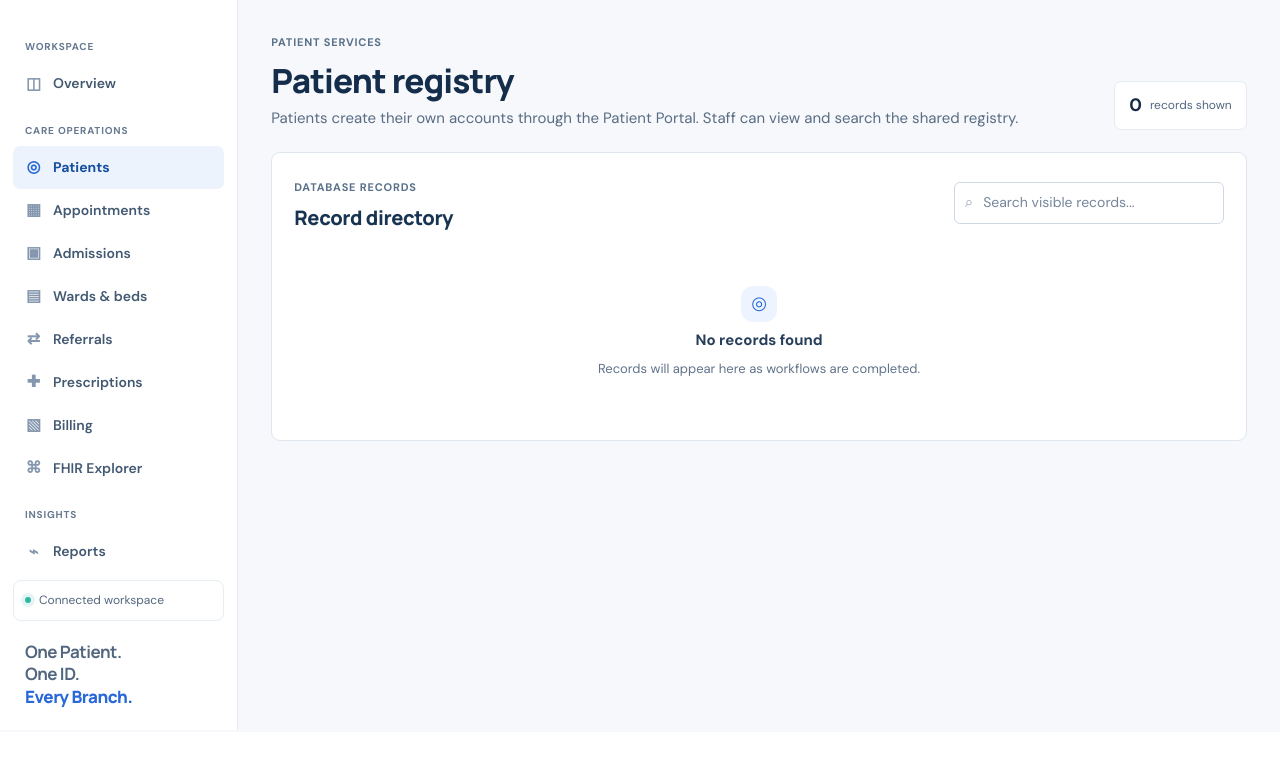
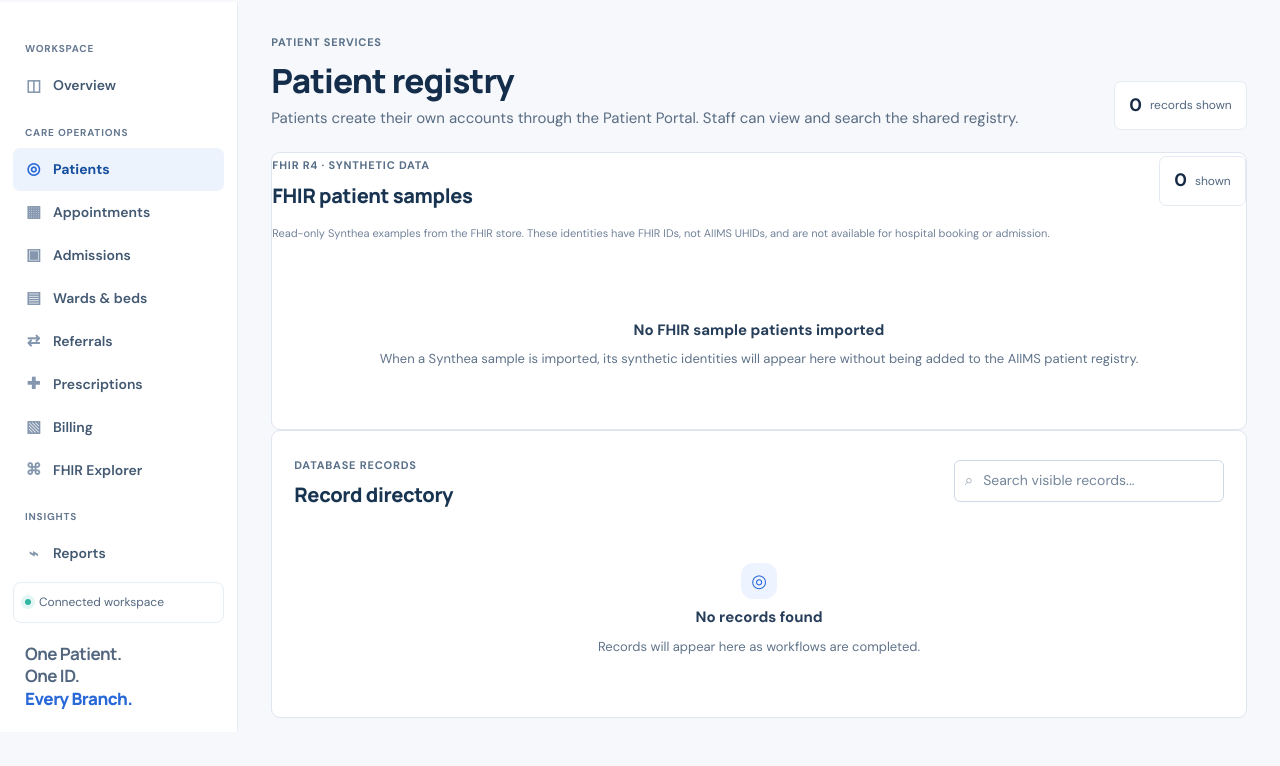
Before and after one commit to bitmorphic/aiims-connect, a Flask app: page /patients in a window 1280 px wide. Shown: the part 68-834 px from the top of the page. Before the commit the page ends 798 px from the top, so only its background shows below. Run offline with Flask 3, Linux system fonts and the light colour scheme; the visitor is signed in with stand-in values (Sample User, id 1); data that the repository does not hold is empty.

Commit message:
Show curated FHIR samples in patient and appointment workspaces
Add read-only synthetic FHIR patient previews and historical Encounter summaries to staff workspaces. Keep synthetic IDs separate from operational UHIDs and label encounters as non-bookable clinical history.

```diff
--- a/app/routes.py
+++ b/app/routes.py
@@ -80,6 +80,106 @@ def _safe_one(sql, params=()):
     except mysql.connector.Error:
         current_app.logger.exception("Database read failed")
         raise
+
+def _fhir_optional_query(sql, params=()):
+    """Read FHIR preview data when the optional FHIR store is installed."""
+    try:
+        return _safe_query(sql, params)
+    except mysql.connector.Error as exc:
+        if getattr(exc, "errno", None) == 1146:
+            return []
+        raise
+
+
+def _fhir_patient_preview(query="", limit=8):
+    from .fhir import _json_resource, _patient_display
+
+    params = ()
+    where = "resource_type='Patient'"
+    query = (query or "").strip()
+    if query:
+        where += """ AND (resource_id LIKE %s OR JSON_SEARCH(
+            payload,'one',%s,NULL,
+            '$.name[*].family','$.name[*].given[*]','$.name[*].text'
+        ) IS NOT NULL)"""
+        params = (f"%{query}%", f"%{query}%")
+    rows = _fhir_optional_query(
+        "SELECT resource_id,payload FROM fhir_resource WHERE " + where
+        + " ORDER BY resource_id LIMIT %s",
+        params + (limit,),
+    )
+    if not rows:
+        return []
+    patient_ids = [row["resource_id"] for row in rows]
+    marks = ",".join(["%s"] * len(patient_ids))
+    count_rows = _fhir_optional_query(
+        "SELECT patient_fhir_id,COUNT(*) AS encounter_count FROM fhir_resource "
+        "WHERE resource_type='Encounter' AND patient_fhir_id IN (" + marks + ") "
+        "GROUP BY patient_fhir_id",
+        tuple(patient_ids),
+    )
+    counts = {row["patient_fhir_id"]: int(row["encounter_count"]) for row in count_rows}
+    result = []
+    for row in rows:
+        resource = _json_resource(row["payload"])
+        result.append({
+            "id": row["resource_id"],
+            **_patient_display(resource),
+            "encounter_count": counts.get(row["resource_id"], 0),
+        })
+    return result
+
+
+def _fhir_encounter_preview(limit=12):
+    from .fhir import _json_resource, _patient_display
+
+    rows = _fhir_optional_query(
+        """SELECT e.resource_id,e.patient_fhir_id,e.last_updated,e.payload,
+                  p.payload AS patient_payload
+           FROM fhir_resource e
+           LEFT JOIN fhir_resource p
+             ON p.resource_type='Patient' AND p.resource_id=e.patient_fhir_id
+           WHERE e.resource_type='Encounter'
+           ORDER BY COALESCE(
+             JSON_UNQUOTE(JSON_EXTRACT(e.payload,'$.period.start')),
+             JSON_UNQUOTE(JSON_EXTRACT(e.payload,'$.date')),
+             e.last_updated
+           ) DESC
+           LIMIT %s""",
+        (limit,),
+    )
+    result = []
+    for row in rows:
+        resource = _json_resource(row["payload"])
+        patient = _json_resource(row["patient_payload"]) if row.get("patient_payload") else {}
+        names = _patient_display(patient) if patient else {"name": "Synthetic patient"}
+        encounter_types = resource.get("type") or []
+        label = ""
+        if encounter_types:
+            concept = encounter_types[0]
+            label = concept.get("text") or ""
+            if not label:
+                codings = concept.get("coding") or []
+                if codings:
+                    label = codings[0].get("display") or codings[0].get("code") or ""
+        encounter_class = resource.get("class") or {}
+        if not label:
+            label = encounter_class.get("display") or encounter_class.get("code") or "Clinical encounter"
+        event_date = (
+            (resource.get("period") or {}).get("start")
+            or resource.get("date")
+            or row.get("last_updated")
+            or ""
+        )
+        result.append({
+            "resource_id": row["resource_id"],
+            "patient_fhir_id": row.get("patient_fhir_id") or "",
+            "patient_name": names.get("name", "Synthetic patient"),
+            "label": label,
+            "status": resource.get("status") or "unknown",
+            "event_date": str(event_date),
+        })
+    return result
 
 
 def _time_slot_is_valid(value):
@@ -388,10 +488,12 @@ def patients():
             params += (f"%{q}%", f"%{q}%", f"%{q}%")
         sql += " ORDER BY p.Created_At DESC LIMIT 200"
         rows = _safe_query(sql, params)
+    fhir_patients = _fhir_patient_preview(q) if role != "patient" else []
     return render_template(
         "table.html", title="Patient registry", eyebrow="PATIENT SERVICES",
         subtitle="Patients create their own accounts through the Patient Portal. Staff can view and search the shared registry.",
         rows=rows, kind="patients", q=q, can_create=False,
+        fhir_patients=fhir_patients, show_fhir_patients=(role != "patient"),
     )
 
 
@@ -470,11 +572,13 @@ def appointments():
         doctor_params = (branch_id(),)
     doctor_sql += " ORDER BY b.Branch_Name,s.Name"
     doctors = _safe_query(doctor_sql, doctor_params)
+    fhir_encounters = _fhir_encounter_preview() if role != "patient" else []
     return render_template(
         "table.html", title="Appointments", eyebrow="OUTPATIENT DEPARTMENT",
         subtitle=("Your requests stay Pending Approval until a hospital administrator confirms them." if role == "patient" else "Review patient appointment requests and manage confirmed OPD visits."),
         rows=rows, kind="appointments", q=request.args.get("q", ""),
         can_create=can_create, patients=patients_list, doctors=doctors,
+        fhir_encounters=fhir_encounters, show_fhir_encounters=(role != "patient"),
     )
 
 
--- a/static/style.css
+++ b/static/style.css
@@ -843,6 +843,9 @@ select:focus-visible, textarea:focus-visible {
 
 
 /* FHIR Explorer */
+
+.page-note { margin: -2px 0 16px; color: #72839a; font-size: 11px; line-height: 1.75; }
+.page-note strong { color: #38577b; }
 .fhir-explorer-grid { display: grid; grid-template-columns: minmax(270px,.72fr) minmax(0,1.8fr); gap: 18px; align-items: start; margin-bottom: 42px; }
 .fhir-patient-list { position: sticky; top: 18px; }
 .fhir-patient-items { display: grid; gap: 5px; }
--- a/templates/table.html
+++ b/templates/table.html
@@ -56,6 +56,34 @@
     <label class="form-span">Notes<textarea name="notes" maxlength="255" placeholder="Optional notes"></textarea></label>
     <div class="form-submit"><button class="button button-blue" type="submit">Save prescription <span>→</span></button><small>Prescription must reference a non-cancelled appointment.</small></div>
   </form>
+</section>
+{% endif %}
+
+{% if kind == 'patients' and show_fhir_patients %}
+<section class="content-card">
+  <div class="records-toolbar">
+    <div><span class="page-eyebrow">FHIR R4 · SYNTHETIC DATA</span><h2>FHIR patient samples</h2></div>
+    <span class="table-count"><b>{{ fhir_patients|length }}</b><small>shown</small></span>
+  </div>
+  <p class="page-note">Read-only Synthea examples from the FHIR store. These identities have FHIR IDs, not AIIMS UHIDs, and are not available for hospital booking or admission.</p>
+  {% if fhir_patients %}
+  <div class="fhir-patient-items">
+    {% for patient in fhir_patients %}
+    <a class="fhir-patient-item" href="{{ url_for('fhir.explorer', patient=patient.id) }}">
+      <span class="fhir-patient-avatar">{{ patient.name[:1]|upper }}</span>
+      <span class="fhir-patient-copy">
+        <b>{{ patient.name }}</b>
+        <small>{{ patient.gender|title }} · {{ patient.birth_date }}</small>
+        <small class="fhir-id">FHIR ID: {{ patient.id }}</small>
+        <small>{{ patient.encounter_count }} linked clinical encounters · synthetic</small>
+      </span>
+      <span class="fhir-patient-arrow">View history →</span>
+    </a>
+    {% endfor %}
+  </div>
+  {% else %}
+  <div class="empty-state"><b>No FHIR sample patients imported</b><small>When a Synthea sample is imported, its synthetic identities will appear here without being added to the AIIMS patient registry.</small></div>
+  {% endif %}
 </section>
 {% endif %}
 
@@ -135,5 +163,38 @@
   {% else %}
   <div class="empty-state"><span>◎</span><b>No records found</b><small>Records will appear here as workflows are completed.</small></div>
   {% endif %}
+
+{% if kind == 'appointments' and show_fhir_encounters %}
+<section class="content-card">
+  <div class="records-toolbar">
+    <div><span class="page-eyebrow">FHIR R4 · SYNTHETIC DATA</span><h2>Historical clinical encounters</h2></div>
+    <span class="table-count"><b>{{ fhir_encounters|length }}</b><small>shown</small></span>
+  </div>
+  <p class="page-note">These are FHIR <strong>Encounter</strong> resources describing past or recorded care visits. They are not bookable Appointment slots and do not change the operational appointment schedule.</p>
+  {% if fhir_encounters %}
+  <div class="fhir-timeline">
+    {% for encounter in fhir_encounters %}
+    <article class="fhir-record">
+      <div class="fhir-record-head">
+        <div>
+          <span class="fhir-resource-type">FHIR ENCOUNTER · {{ encounter.resource_id }}</span>
+          <h3>{{ encounter.label }}</h3>
+        </div>
+        <span class="status-pill">{{ encounter.status }}</span>
+      </div>
+      <div class="fhir-record-meta">
+        <span>{{ encounter.patient_name }} · {{ encounter.event_date or 'Date not recorded' }}</span>
+        {% if encounter.patient_fhir_id %}
+        <a href="{{ url_for('fhir.explorer', patient=encounter.patient_fhir_id) }}">Open FHIR patient history →</a>
+        {% endif %}
+      </div>
+    </article>
+    {% endfor %}
+  </div>
+  {% else %}
+  <div class="empty-state"><b>No FHIR encounters imported</b><small>The Synthea sample includes historical Encounter records, which will appear here after import.</small></div>
+  {% endif %}
+</section>
+{% endif %}
 </section>
 {% endblock %}
```
Also changed, not shown: tests/test_fhir_workspace.py (added, +76 -0 lines).
